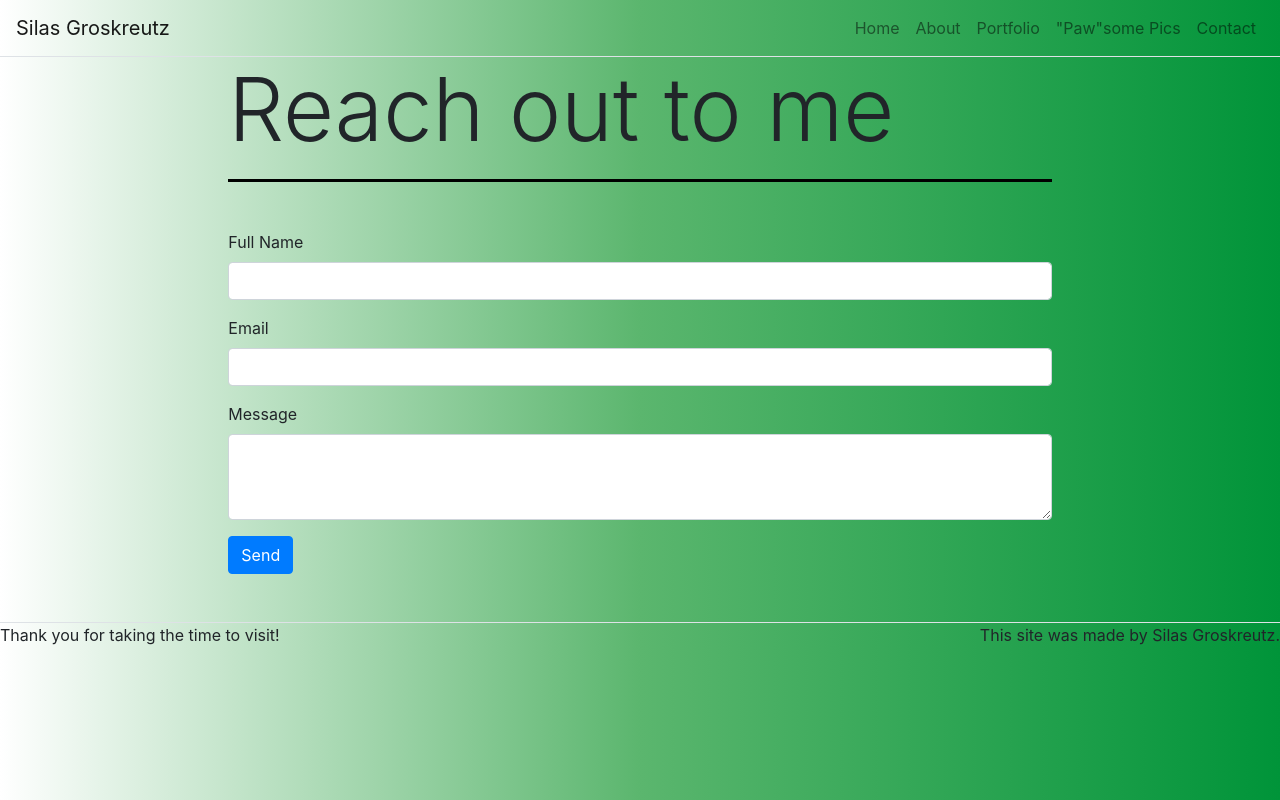
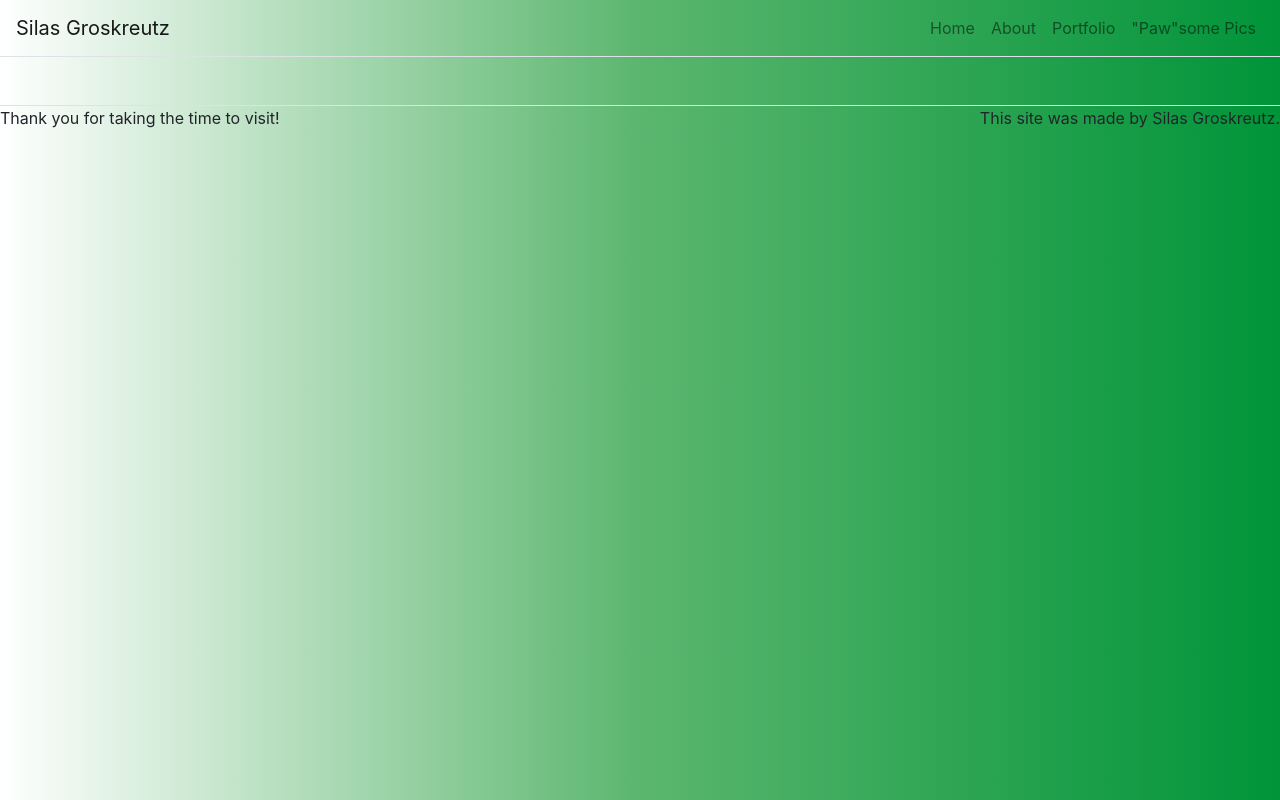
Before and after one commit to silasgroskreutz/react_portfolio_site, a React (Create React App) app: page /contact in a window 1280 px wide. Built offline with nearby package versions, Linux system fonts and the light colour scheme.

Commit message:
removing contact page to try to deploy site

```diff
--- a/src/App.js
+++ b/src/App.js
@@ -8,7 +8,7 @@ import Footer from './components/Footer';
 import HomePage from './pages/HomePage';
 import AboutPage from './pages/AboutPage';
 import PortfolioPage from './pages/PortfolioPage';
-import ContactPage from './pages/ContactPage';
+//import ContactPage from './pages/ContactPage';
 import DogsPage from './pages/DogsPage';
 
 import './App.css';
@@ -64,9 +64,6 @@ class App extends React.Component {
                 <Link className='nav-link' to='/dogs'>
                   "Paw"some Pics
                 </Link>
-                <Link className='nav-link' to='/contact'>
-                  Contact
-                </Link>
               </Nav>
             </Navbar.Collapse>
           </Navbar>
@@ -105,16 +102,6 @@ class App extends React.Component {
               />
             )}
           />
-          <Route
-            path='/contact'
-            render={() => (
-              <ContactPage
-                title={this.state.contact.title}
-                subTitle={this.state.contact.subTitle}
-                subText={this.state.contact.subText}
-              />
-            )}
-          />
           <Footer />
         </Container>
       </Router>
--- a/src/pages/ContactPage.js
+++ /dev/null
@@ -1,123 +0,0 @@
-import React from 'react';
-
-import Form from 'react-bootstrap/form';
-import Button from 'react-bootstrap/Button';
-
-import Hero from '../components/Hero';
-import Content from '../components/Content';
-import Axios from 'axios';
-
-class ContactPage extends React.Component {
-  constructor(props) {
-    super(props);
-    this.state = {
-      name: '',
-      email: '',
-      message: '',
-      disabled: false,
-      emailSent: null
-    };
-  }
-
-  handleChange = event => {
-    const target = event.target;
-    const value = target.type === 'checkbox' ? target.checked : target.value;
-    const name = target.name;
-
-    this.setState({
-      [name]: value
-    });
-  };
-
-  handleSubmit = event => {
-    event.preventDefault();
-
-    this.setState({
-      disabled: true
-    });
-
-    Axios.post('/api/email', this.state)
-      .then(res => {
-        if (res.data.success) {
-          this.setState({
-            disabled: false,
-            emailSent: true
-          });
-        } else {
-          this.setState({
-            disabled: false,
-            emailSent: true
-          });
-        }
-      })
-      .catch(err => {
-        this.setState({
-          disabled: false,
-          emailSent: false
-        });
-      });
-  };
-
-  render() {
-    return (
-      <div>
-        <Hero title={this.props.subTitle} />
-
-        <Content>
-          <Form onSubmit={this.handleSubmit}>
-            <Form.Group>
-              <Form.Label htmlFor='full-name'> Full Name</Form.Label>
-              <Form.Control
-                id='full-name'
-                name='name'
-                type='text'
-                value={this.state.name}
-                onChange={this.handleChange}
-              />
-            </Form.Group>
-
-            <Form.Group>
-              <Form.Label htmlFor='email'>Email</Form.Label>
-              <Form.Control
-                id='email'
-                name='email'
-                type='email'
-                value={this.state.email}
-                onChange={this.handleChange}
-              />
-            </Form.Group>
-
-            <Form.Group>
-              <Form.Label htmlFor='message'>Message</Form.Label>
-              <Form.Control
-                id='message'
-                name='message'
-                as='textarea'
-                rows='3'
-                value={this.state.message}
-                onChange={this.handleChange}
-              />
-            </Form.Group>
-            <Button
-              className='d-inline-block'
-              variant='primary'
-              type='submit'
-              disabled={this.state.disabled}
-            >
-              Send
-            </Button>
-
-            {this.state.emailSent === true && (
-              <p className='d-inline success-msg'>Email Sent</p>
-            )}
-            {this.state.emailSent === false && (
-              <p className='d-inline err-msg'>Email Not Sent</p>
-            )}
-          </Form>
-        </Content>
-      </div>
-    );
-  }
-}
-
-export default ContactPage;
```
